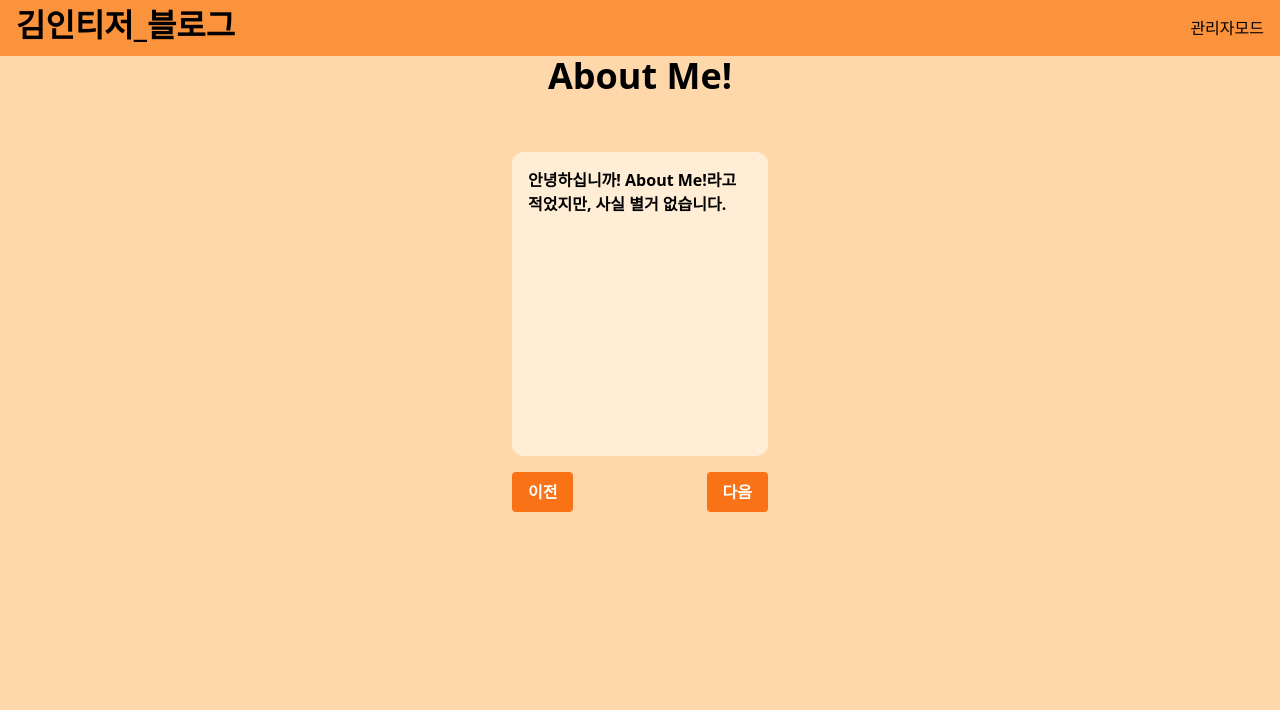
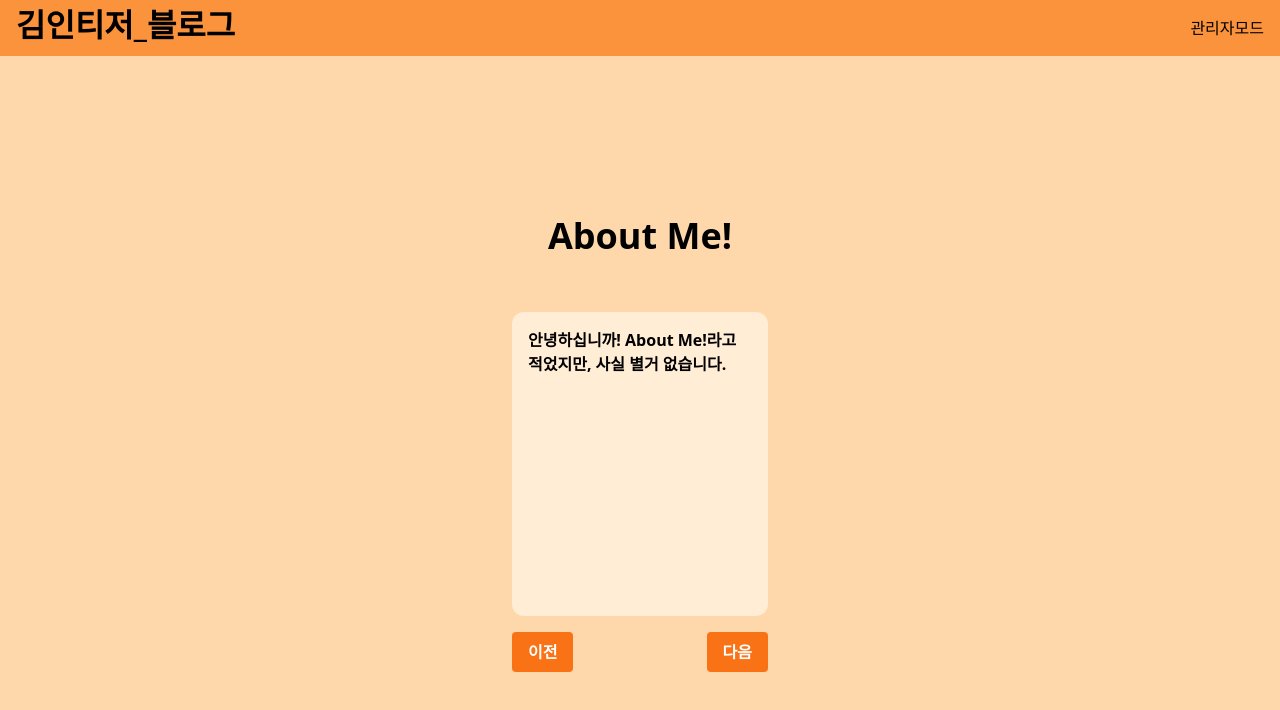
Before and after one commit to KimInteger/integer_blog, a React app in the folder frontend/: page /about in a window 1280 px wide. Shown: the top 710 px of the page. Built offline with nearby package versions, Linux system fonts and the light colour scheme.

Commit message:
style | mainAbout.tsx
mt줘서수치 조율

```diff
--- a/frontend/src/ui/mainContent/mainAbout.tsx
+++ b/frontend/src/ui/mainContent/mainAbout.tsx
@@ -44,7 +44,7 @@ const MainAboutSection = () => {
 
   return (
     <div className="scrollable flex flex-col justify-center items-center">
-      <h1 className="text-4xl font-bold mb-14">About Me!</h1>
+      <h1 className="text-4xl font-bold mb-14 mt-[20vh]">About Me!</h1>
       <div>
         <div className="w-[20vw] h-[38vh] font-extrabold bg-orange-100 flex flex-col items-center border-r-amber-400 rounded-xl">
           <p className="p-4">{displayText}</p>
```
